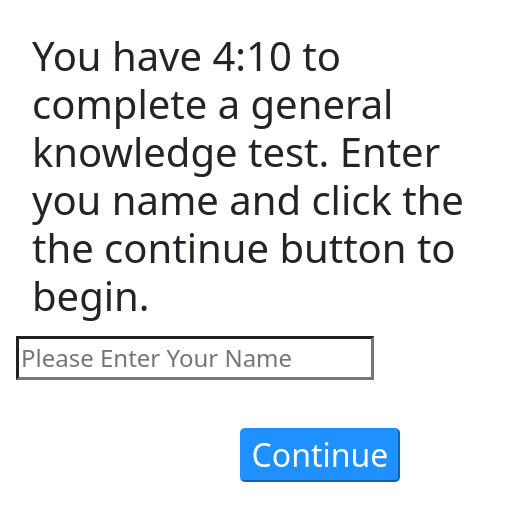
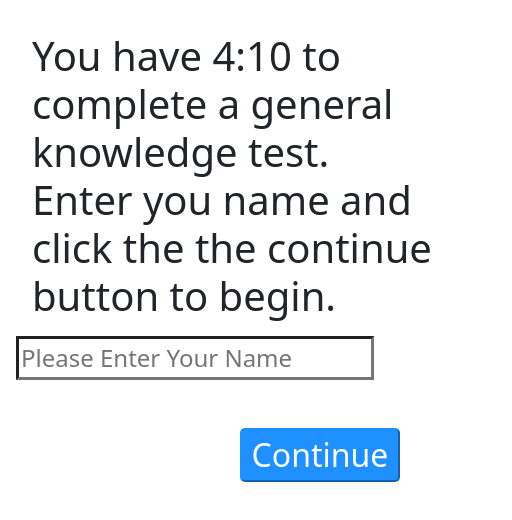
Before and after one commit to Prim3timer/test, a React (Create React App) app: page / in a window 390 px wide. Shown: the top 520 px of the page, 512 px wide, since content can reach past the window. Built offline with nearby package versions, Linux system fonts and the light colour scheme.

Commit message:
working on the portrait

```diff
--- a/src/index.css
+++ b/src/index.css
@@ -244,7 +244,7 @@ h3 {
 
   #instructions {
     font-size: 2.5rem;
-    width: 30rem;
+    width: 25rem;
     margin: 0 0 0 2rem;
   }
   #name-taker {
```
